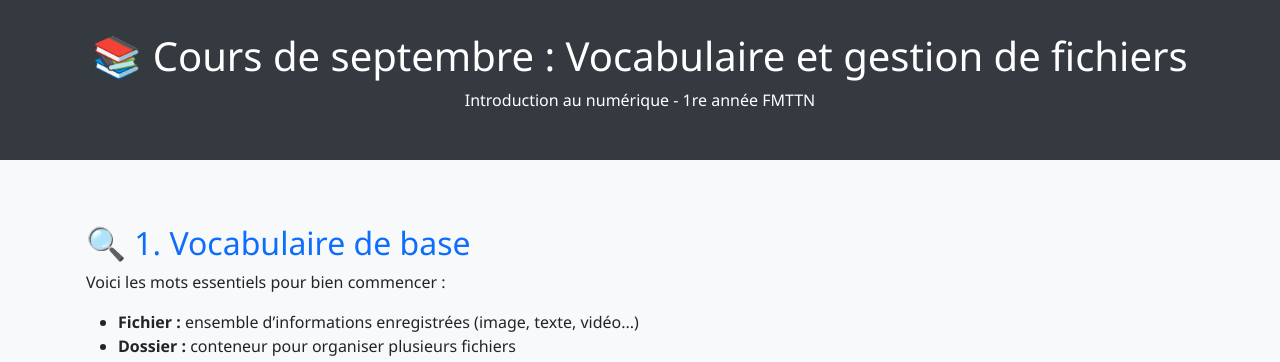
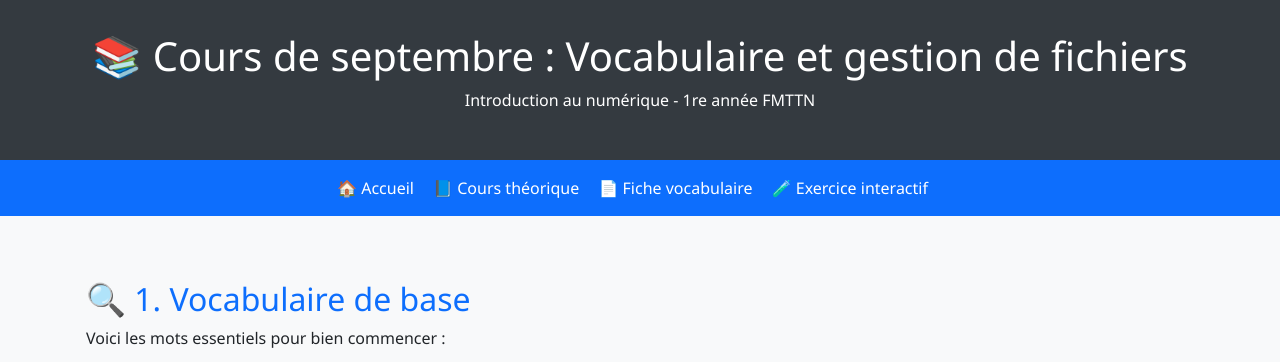
Before and after one commit to jodatria/1erInformatique, a plain HTML site: page septembre.html in a window 1280 px wide. Shown: the top 362 px of the page. Drawn offline with nearby package versions, Linux system fonts and the light colour scheme.

Commit message:
Add files via upload

```diff
--- a/septembre.html
+++ b/septembre.html
@@ -1,3 +1,4 @@
+
 <!DOCTYPE html>
 <html lang="fr">
 <head>
@@ -15,6 +16,15 @@
       color: white;
       padding: 2rem;
       text-align: center;
+    }
+    nav {
+      background-color: #0d6efd;
+      padding: 1rem;
+    }
+    nav a {
+      color: white;
+      text-decoration: none;
+      margin-right: 15px;
     }
     .contenu {
       padding: 2rem 1rem;
@@ -37,6 +47,13 @@
     <h1>📚 Cours de septembre : Vocabulaire et gestion de fichiers</h1>
     <p>Introduction au numérique - 1re année FMTTN</p>
   </header>
+
+  <nav class="text-center">
+    <a href="index.html">🏠 Accueil</a>
+    <a href="septembre.html">📘 Cours théorique</a>
+    <a href="vocabulaire.html">📄 Fiche vocabulaire</a>
+    <a href="fichiers.html">🧪 Exercice interactif</a>
+  </nav>
 
   <main class="container contenu">
     <h2 class="section-title">🔍 1. Vocabulaire de base</h2>
```
